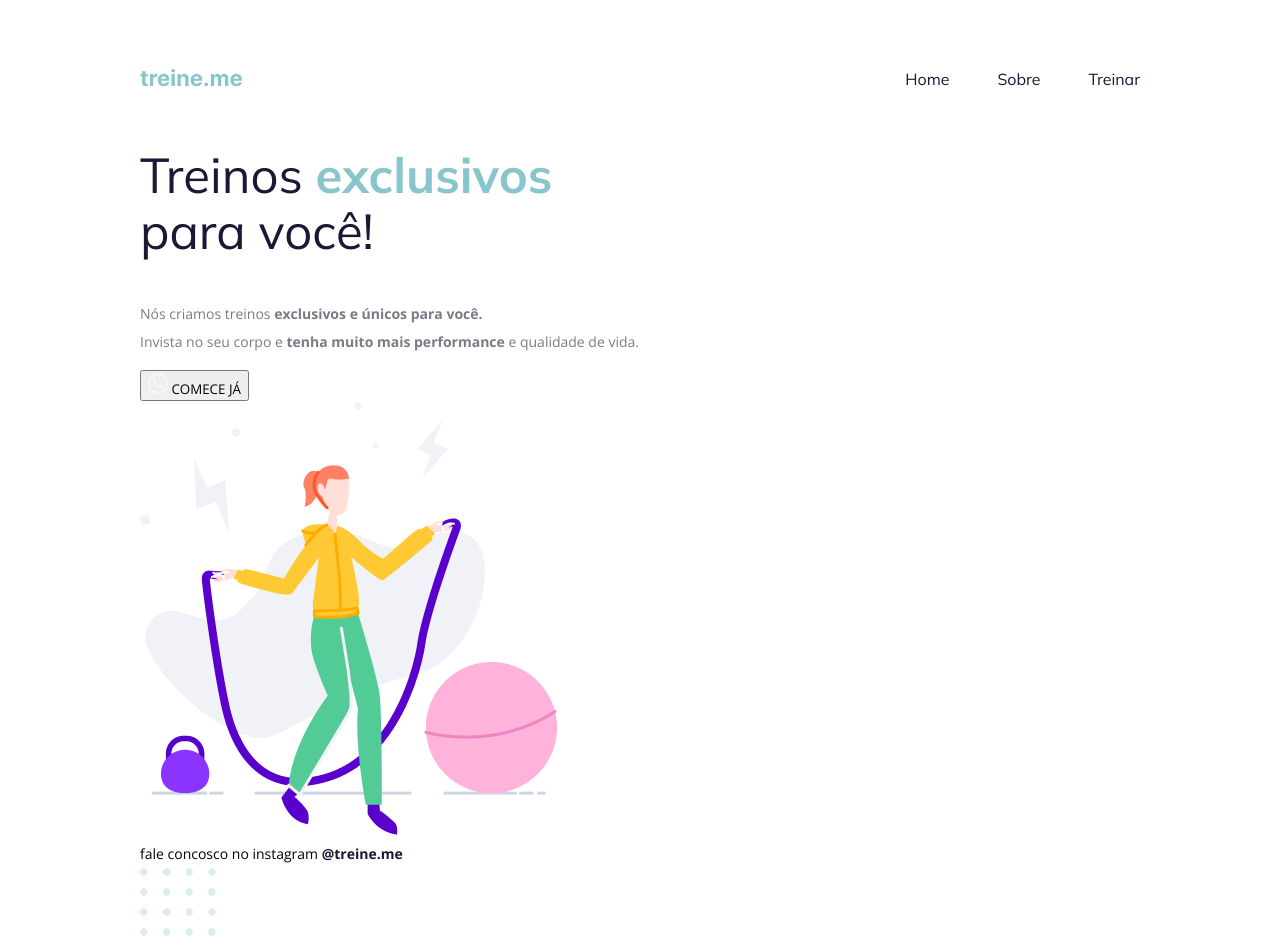
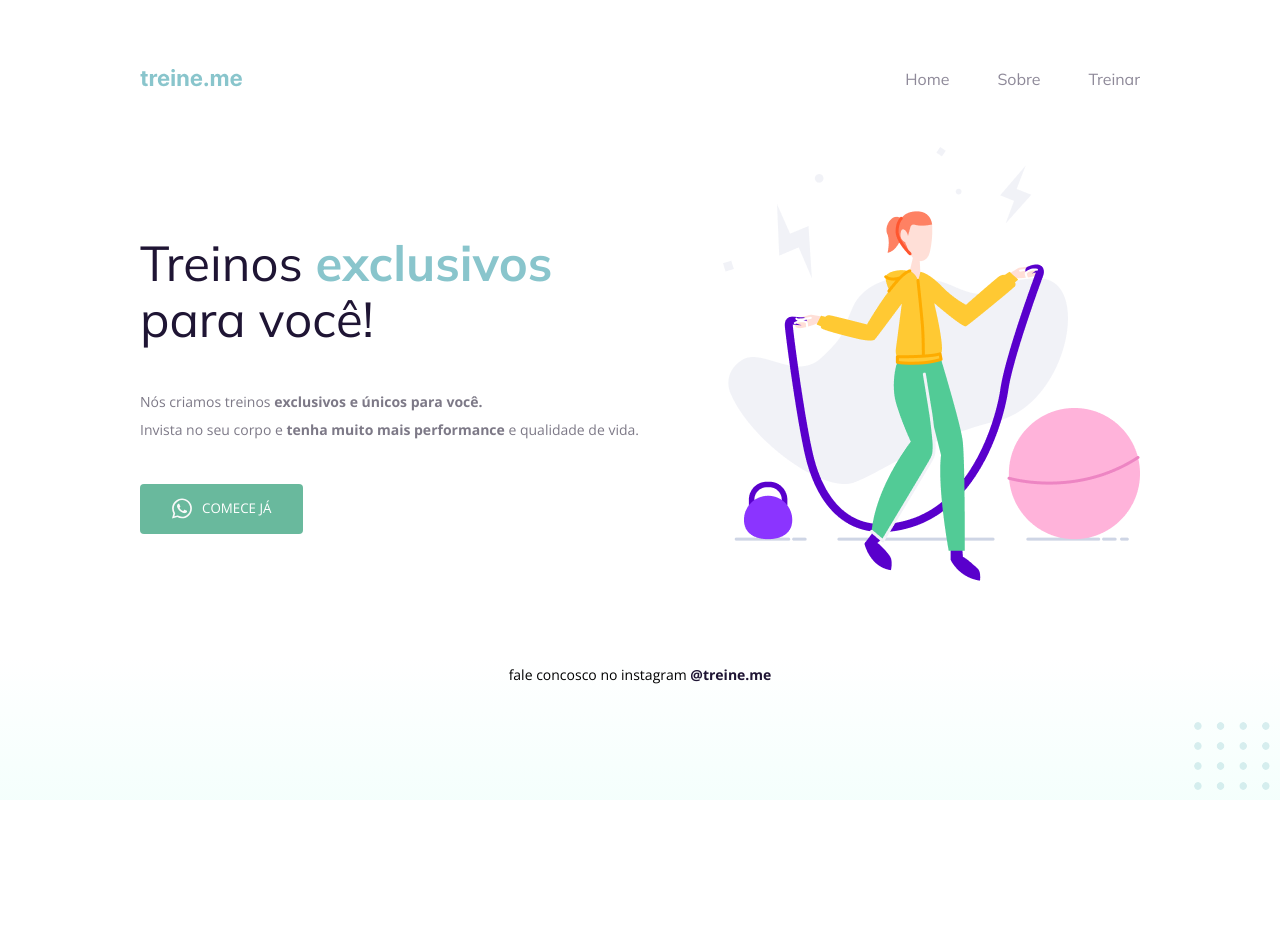
Before and after one commit to smoothemerson/TrainMe, a plain HTML site: page index.html in a window 1280 px wide. After the commit the page ends 800 px from the top, so only its background shows below. Drawn offline with nearby package versions, Linux system fonts and the light colour scheme.

Commit message:
Final project adjustments

```diff
--- a/index.html
+++ b/index.html
@@ -55,6 +55,7 @@
         <a href="https://instagram.com/treineme" target="_blank">@treine.me</a>
       </footer>
       <img
+        id="balls"
         src="images/balls.svg"
         alt="Bolinhas decorativas verdes no canto inferior direito da página"
       />
--- a/style.css
+++ b/style.css
@@ -1,11 +1,19 @@
 body {
   margin: 0;
   font-family: "Open Sans", sans-serif;
+
+  background: linear-gradient(
+    180deg,
+    rgba(227, 255, 248, 0) 82.08%,
+    rgba(227, 255, 248, 0.38) 100%
+  );
+  min-height: 100vh;
 }
 
 .page {
   width: 1000px;
-  margin: 65px auto 0;
+  margin: 0 auto;
+  padding-top: 65px;
 }
 
 nav {
@@ -29,13 +37,24 @@ a {
   text-decoration: none;
 }
 
+ul li a {
+  opacity: 0.5;
+}
+
 ul li a:hover {
   font-weight: bold;
+  opacity: 1;
 }
 
 h1,
 ul {
   font-family: "Mulish", sans-serif;
+}
+
+main {
+  display: flex;
+  align-items: center;
+  justify-content: space-between;
 }
 
 h1 {
@@ -53,22 +72,51 @@ h1 span {
   font-weight: bold;
 }
 
-p {
+section p {
   font-size: 14px;
   line-height: 28px;
   color: #7d7987;
+
+  margin: 40px 0;
 }
 
 button {
+  color: white;
   text-transform: uppercase;
   font-family: "Open Sans", sans-serif;
+
+  background: #69b99d;
+  border: none;
+  padding: 14px 32px 15px;
+
+  display: flex;
+  align-items: center;
+  justify-content: center;
+  gap: 10px;
+
+  border-radius: 4px;
+  cursor: pointer;
+}
+
+button:hover {
+  background: #4ea788;
 }
 
 footer {
   font-size: 14px;
   line-height: 28px;
+
+  text-align: center;
+
+  margin-top: 80px;
 }
 
 footer a {
   font-weight: bold;
 }
+
+#balls {
+  position: fixed;
+  bottom: 0;
+  right: 0;
+}
```
